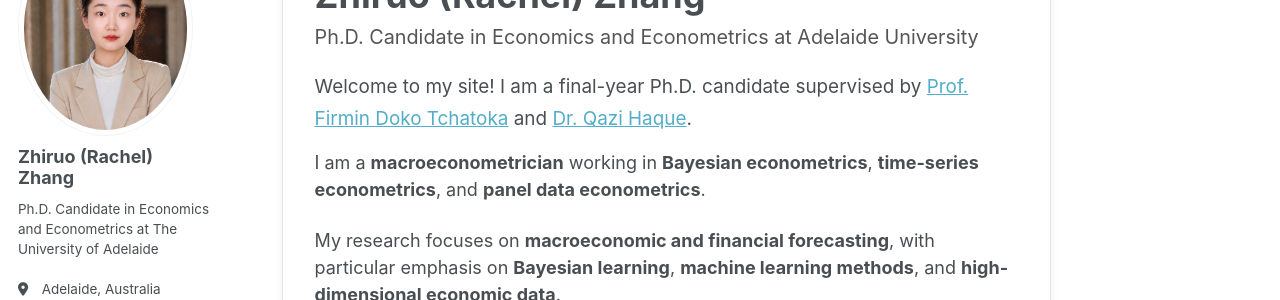
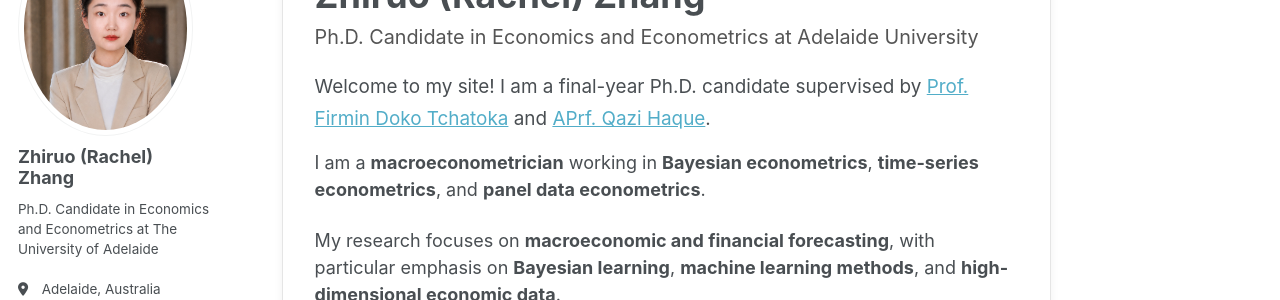
Before and after one commit to zhiruozzr/zhiruozzr.github.io, a Jekyll site: the page built from _pages/about.md, in a window 1280 px wide and 900 px high. Shown: the part 178-478 px from the top of the window. Built offline with Jekyll 4.4.1, drawn with Linux system fonts in a browser that asks for light colours; some web fonts are replaced; a script that is not in the unit is left out.

Commit message:
Update title for Dr. Qazi Haque to APrf.

```diff
--- a/_pages/about.md
+++ b/_pages/about.md
@@ -27,7 +27,7 @@ Ph.D. Candidate in Economics and Econometrics at Adelaide University
 Welcome to my site! I am a final-year Ph.D. candidate supervised by
 <a href="https://sites.google.com/view/firmindokotchatoka/home" target="_blank">Prof. Firmin Doko Tchatoka</a>
 and
-<a href="https://sites.google.com/site/qazigmziaulhaque/" target="_blank">Dr. Qazi Haque</a>.
+<a href="https://sites.google.com/site/qazigmziaulhaque/" target="_blank">APrf. Qazi Haque</a>.
 <p>
   I am a <strong>macroeconometrician</strong> working in
   <strong>Bayesian econometrics</strong>, <strong>time-series econometrics</strong>,
```
